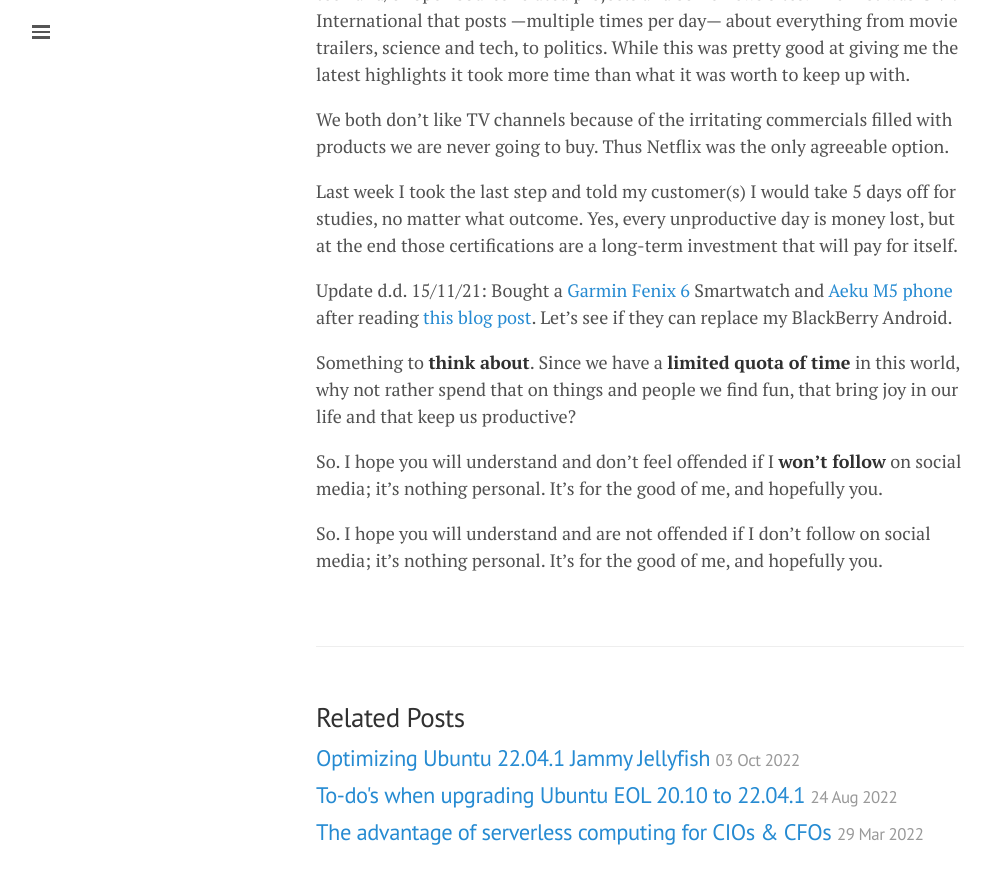
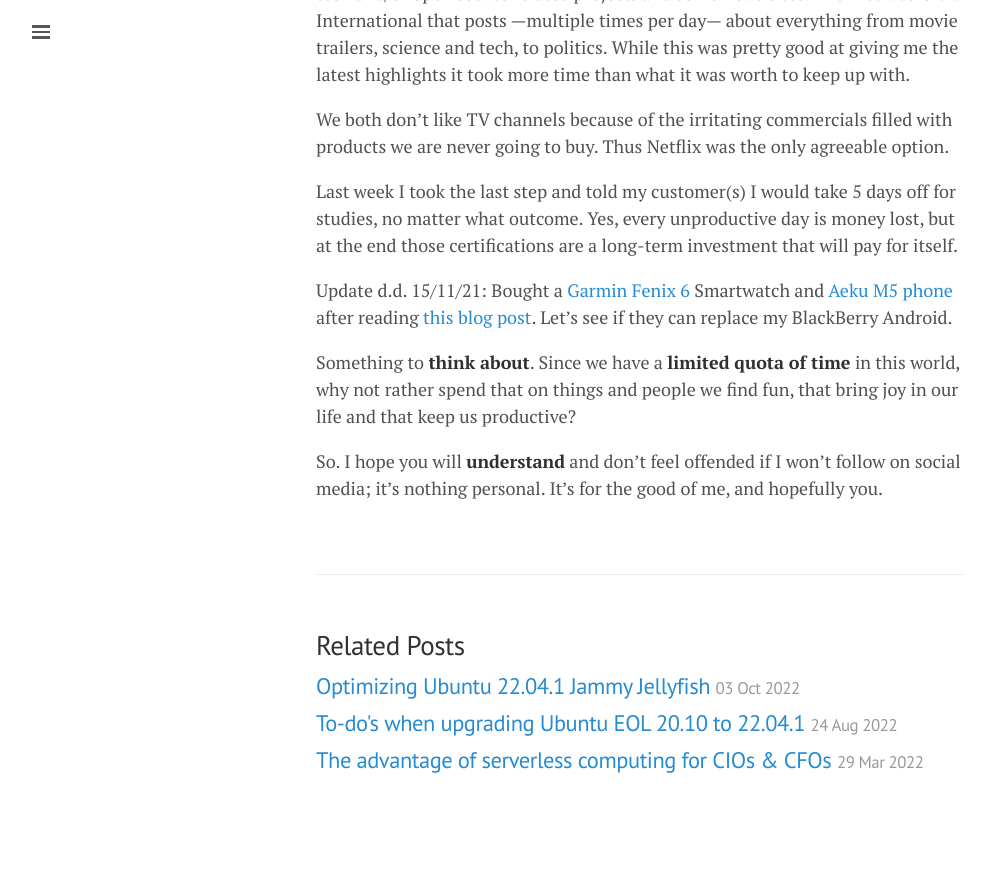
Before and after one commit to lgeurts/lgeurts.github.io, a Jekyll site: the page built from _posts/2021-11-09-why-i-decided-to-limit-my-social-presence.md, in a window 1280 px wide and 900 px high, scrolled down 1606 px. Shown: the top 884 px of the window, without its empty margins (0-991 px from the left). Built offline with Jekyll 4.4.1, drawn with Linux system fonts in a browser that asks for light colours; nearby versions of some CDN libraries; comment, search, counter and statistics services are not loaded; after the commit the page ends 2434 px from its top, so only the background shows below that; some of the changed text lies outside the part shown.

Commit message:
Update 2021-11-09-why-i-decided-to-limit-my-social-presence.md

```diff
--- a/_posts/2021-11-09-why-i-decided-to-limit-my-social-presence.md
+++ b/_posts/2021-11-09-why-i-decided-to-limit-my-social-presence.md
@@ -38,6 +38,4 @@ Update d.d. 15/11/21: Bought a [Garmin Fenix 6](https://www.adorama.com/gp010021
 
 Something to **think about**. Since we have a **limited quota of time** in this world, why not rather spend that on things and people we find fun, that bring joy in our life and that keep us productive?
 
-So. I hope you will understand and don’t feel offended if I **won’t follow** on social media; it’s nothing personal. It's for the good of me, and hopefully you.
-
-So. I hope you will understand and are not offended if I don’t follow on social media; it’s nothing personal. It's for the good of me, and hopefully you.
+So. I hope you will **understand** and don’t feel offended if I won’t follow on social media; it’s nothing personal. It's for the good of me, and hopefully you.
```
